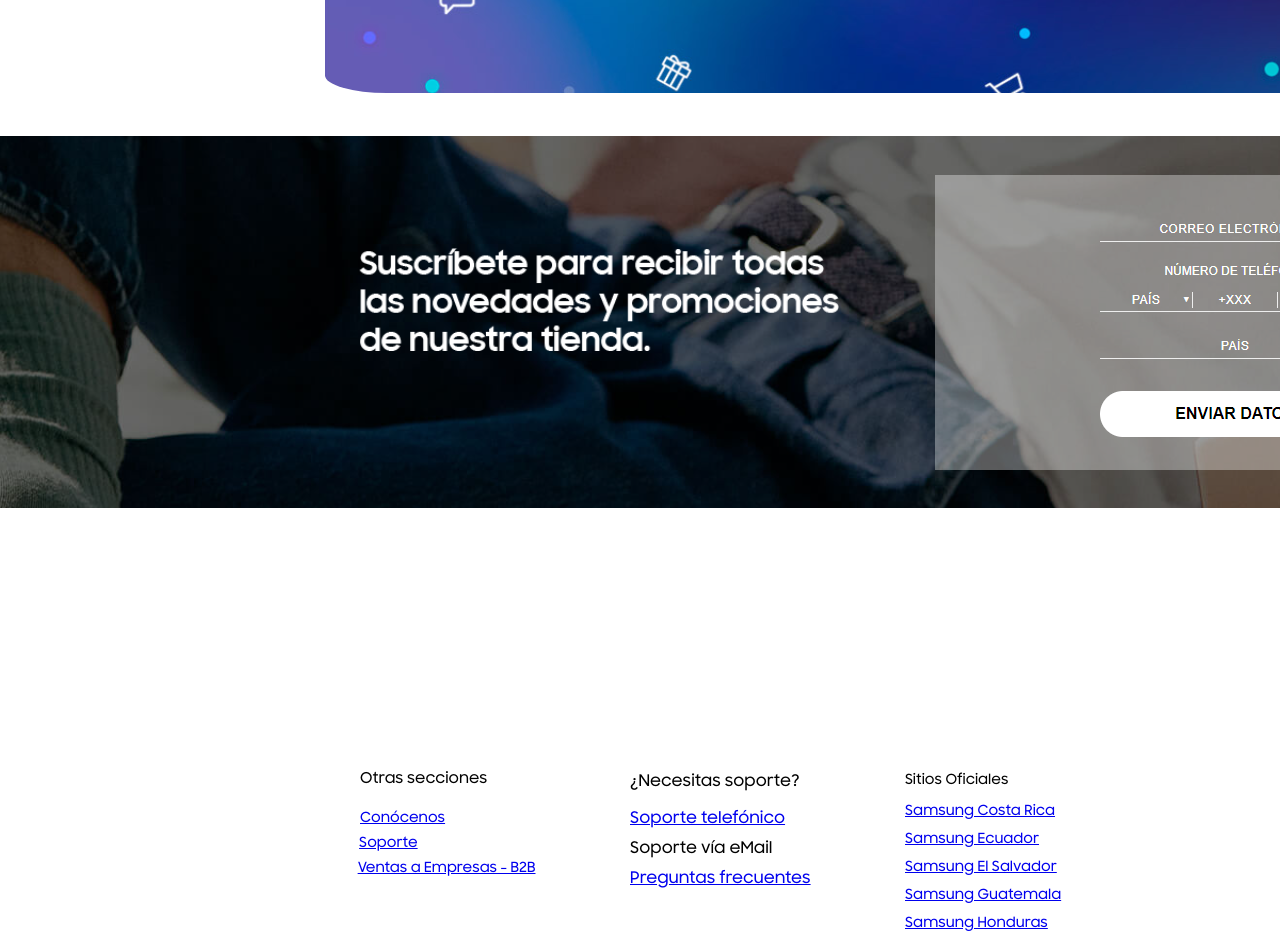
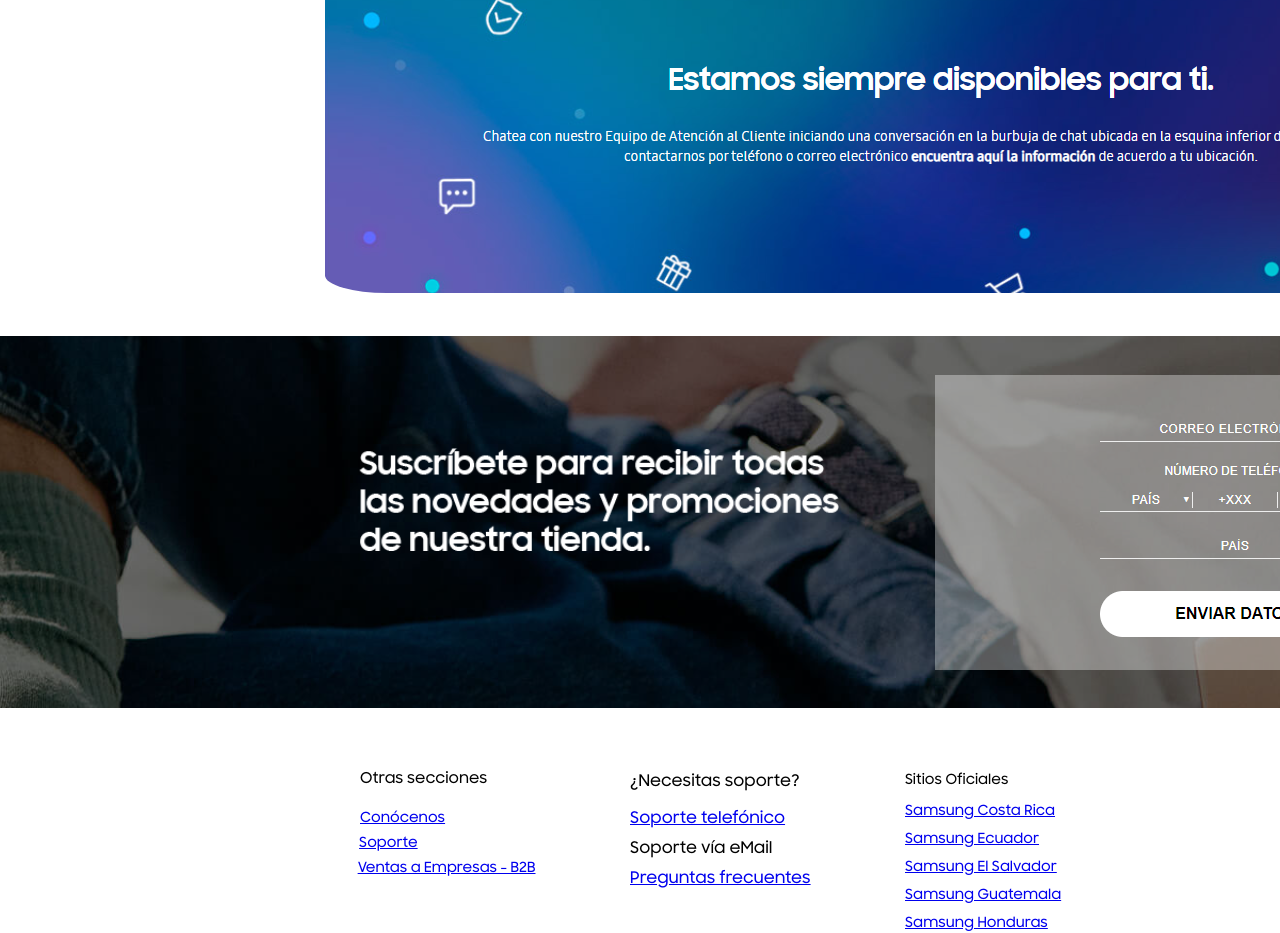
Before and after one commit to Javier19-cmd/Proyecto-1, a React app: page / in a window 1280 px wide. Shown: the part 2140-3073 px from the top of the page. Built offline with nearby package versions, Linux system fonts and the light colour scheme; the HTML template or start-up script is replaced by a standard one.

Commit message:
aregkabdo bugs

```diff
--- a/src/components/CuadroAzul.css
+++ b/src/components/CuadroAzul.css
@@ -1,6 +1,6 @@
 .General{
     position: relative;
-    top: -800px;
+    top: -600px;
     left: 325px;
 }
 
--- a/src/components/CuadroNegro.css
+++ b/src/components/CuadroNegro.css
@@ -1,4 +1,4 @@
 .Gene{
     position: relative;
-    top: -400px;
+    top: -200px;
 }
```
